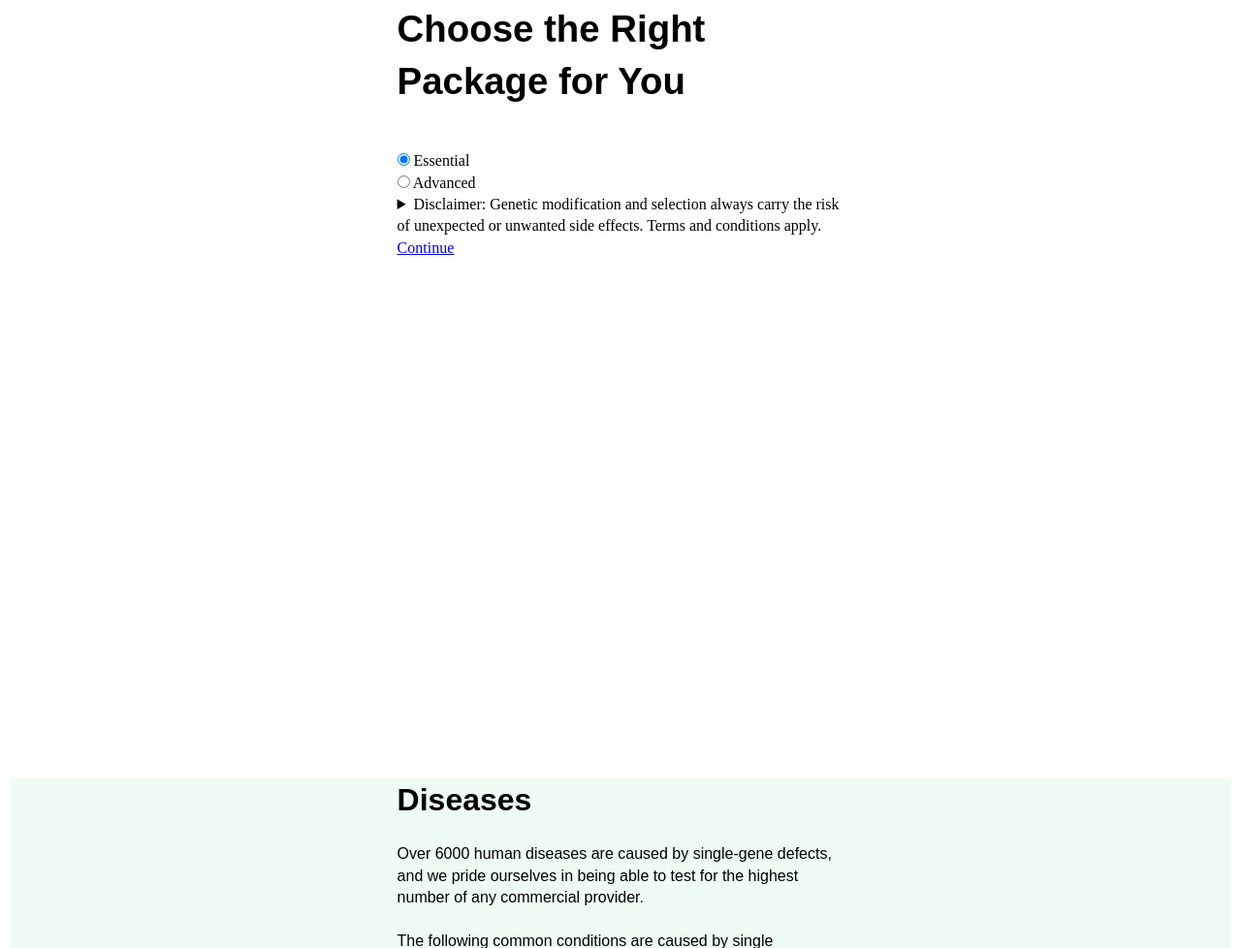
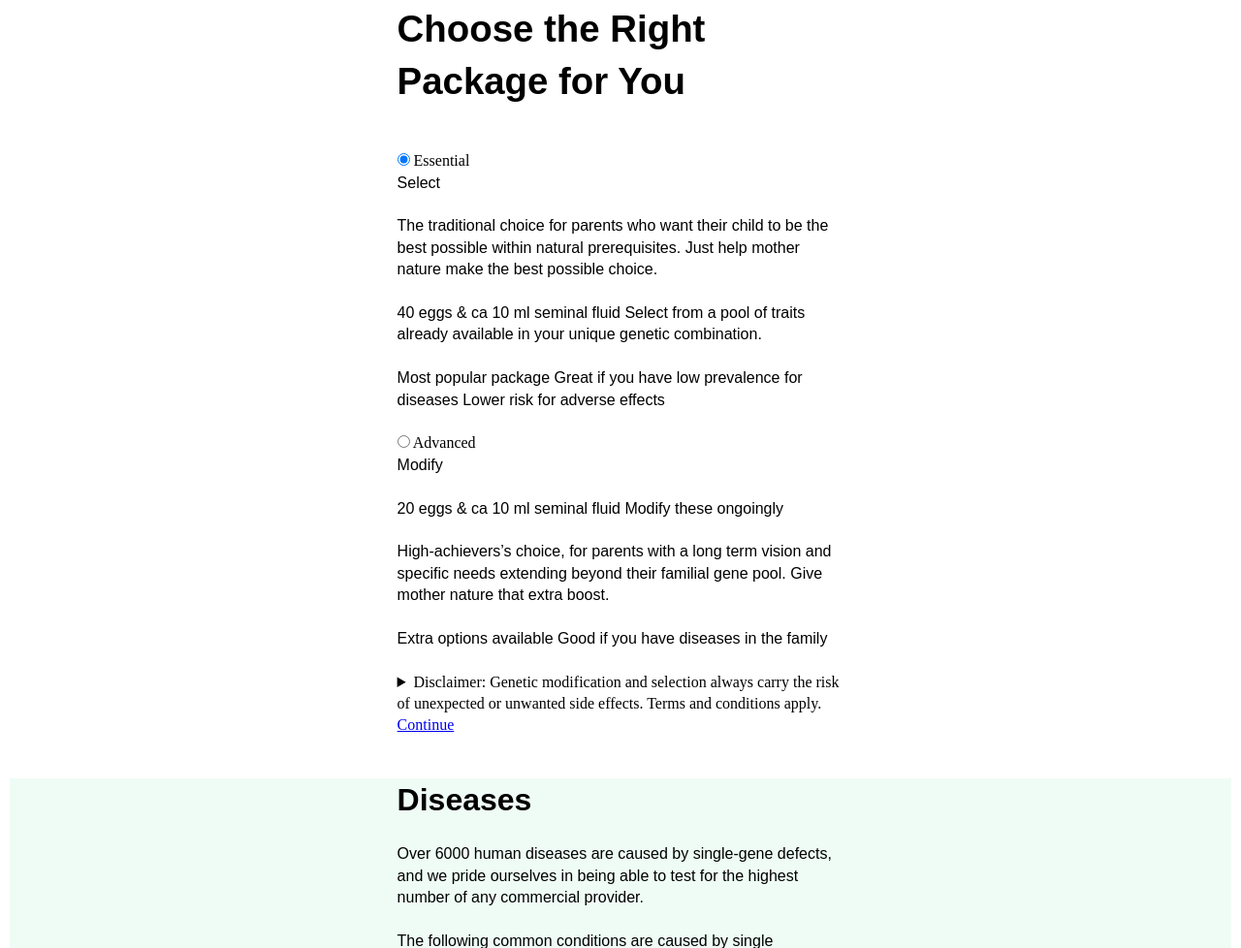
Before and after one commit to mipodi/designer-baby, a website: page index.html in a window 1280 px wide. Shown: the part 1709-2687 px from the top of the page at 97% size. Drawn offline with Linux system fonts and the light colour scheme.

Commit message:
Adds full info on egg packages unstyled

```diff
--- a/index.html
+++ b/index.html
@@ -90,6 +90,8 @@
                         <p>
                             Whenever you want, you can begin the process from the convenience of your home. Just fill out the form below which prepares for the first meeting. With offices in over 35 countries on 5 continents, our size helps us to achieve global reach. Our local knowledge means that we can offer personal and specialised service to meet all your needs. We never share your choices with anyone and we don’t receive any data until you want to share it with us. If, at any stage, you have questions, you are always welcome to ask. Also, take notice of the disclaimer and accompanying info box on each page.
                         </p>
+
+
 <form method="post" action="#section-outro">
                         <p>
                         Start by choosing the child's sex.
@@ -136,12 +138,46 @@
                         <div>
                           <input type="radio" id="essential" name="egg-package" value="essential"
                                  checked>
-                          <label for="essential">Essential</label>
+                          <label for="essential">Essential
+
+                          </label>
+                          <p>
+                              Select
+                          </p>
+                          <p>
+                                The traditional choice for parents who want their child to be the best possible within natural prerequisites. Just help mother nature make the best possible choice.
+                            </p>
+                            <p>
+                                40 eggs & ca 10 ml seminal fluid
+                                Select from a pool of traits already available in your unique genetic combination.
+                            </p>
+                            <p>
+                                Most popular package
+                                Great if you have low prevalence for diseases
+                                Lower risk for adverse effects
+                          </p>
                         </div>
 
                         <div>
                           <input type="radio" id="advanced" name="egg-package" value="advanced">
                           <label for="advanced">Advanced</label>
+                          <p>
+                              Modify
+                          </p>
+                          <p>
+20 eggs & ca 10 ml seminal fluid
+Modify these ongoingly
+</p>
+<p>
+High-achievers’s choice, for parents with a long term vision and specific needs extending beyond their familial gene pool. Give mother nature that extra boost.
+</p>
+<p>
+
+Extra options available
+Good if you have diseases in the family
+</p>
+
+
                         </div>
 
                         <details>
```
